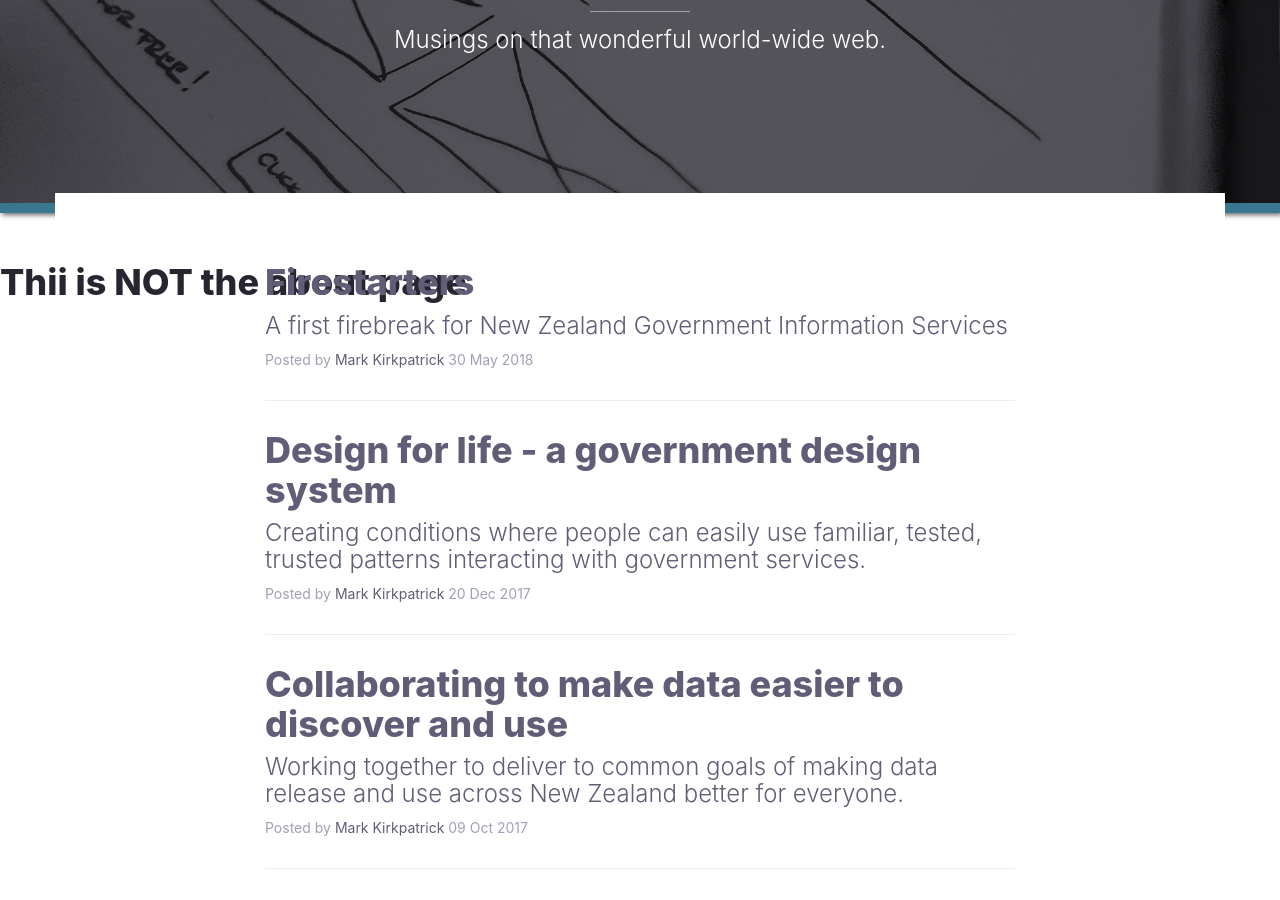
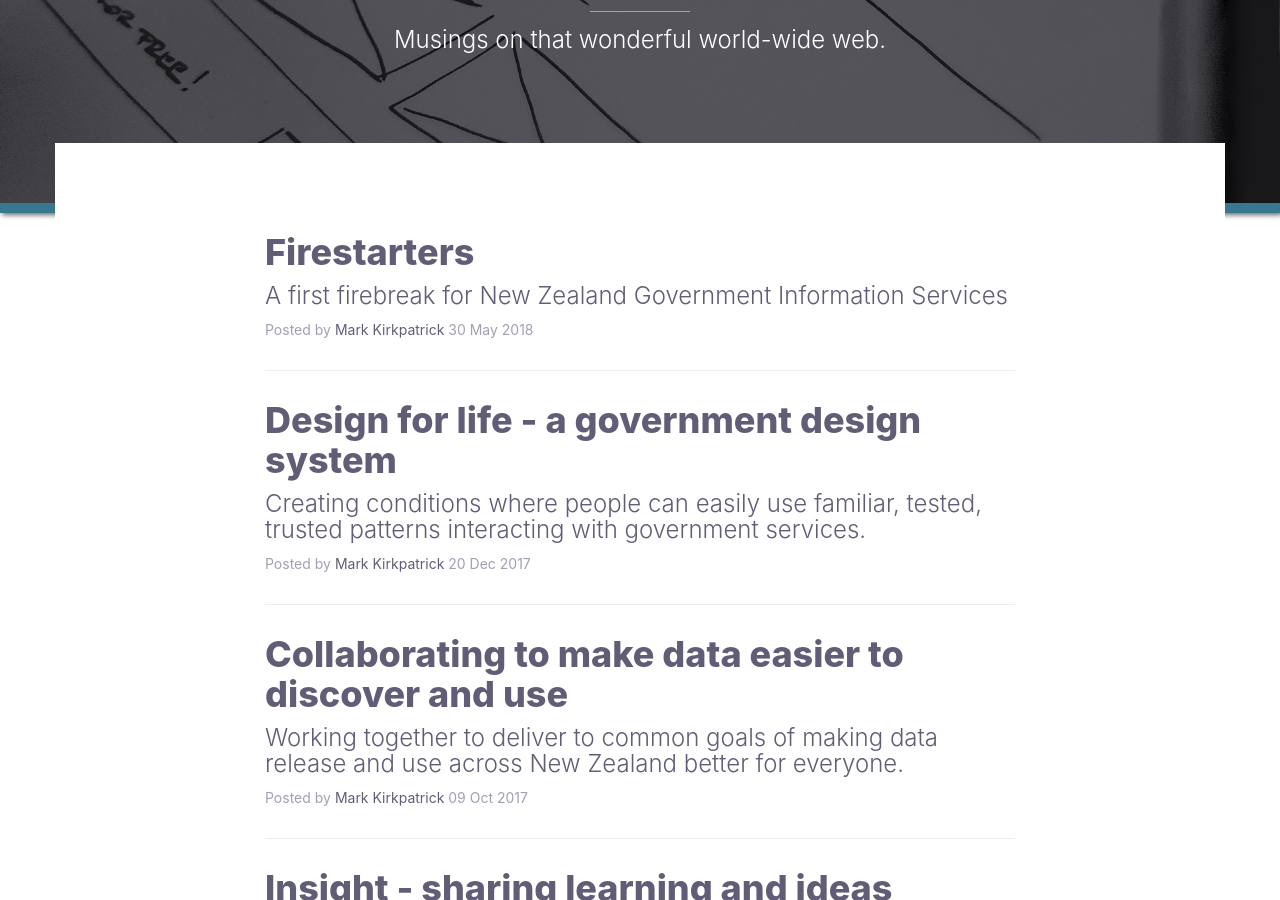
Before and after one commit to mkirkpat/mkirkpat.github.io, a Jekyll site: the page built from index.html, in a window 1280 px wide and 900 px high, scrolled down 304 px. Built offline with Jekyll 4.4.1, drawn with Linux system fonts in a browser that asks for light colours; nearby versions of some CDN libraries.

Commit message:
Update header.html

```diff
--- a/_includes/header.html
+++ b/_includes/header.html
@@ -83,6 +83,4 @@
 
 	{% if page.title == "About Mark Kirkpatrick" %}
 	<h1>This is the about page</h1>
-{% else %}
-<h1>Thii is NOT the about page</h1>
 {% endif %}
```
